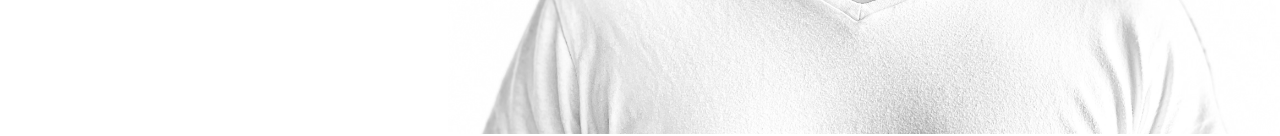
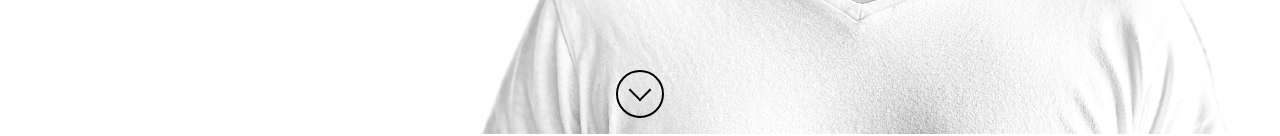
Before and after one commit to Hebrasco/hebrasco.github.io, a React (Create React App) app: page /#/ in a window 1280 px wide. Shown: the part 666-802 px from the top of the page. Built offline with nearby package versions, Linux system fonts and the light colour scheme.

Commit message:
Add scroll down icon to landing

```diff
--- a/src/components/Home/components/Landing/Landing.tsx
+++ b/src/components/Home/components/Landing/Landing.tsx
@@ -4,6 +4,7 @@ import Image from './components/Image/Image'
 import { useWindowSize } from 'utils/hooks'
 
 import './Landing.css'
+import ScrollDownIcon from './components/ScrollDownIcon/ScrollDownIcon'
 
 export default function Landing() {
   const { isXs, isSm } = useWindowSize()
@@ -12,6 +13,8 @@ export default function Landing() {
     <div className="landing-container">
       <Title isXs={isXs} />
       <Image isXs={isXs} isSm={isSm} />
+
+      <ScrollDownIcon />
     </div>
   )
 }
--- /dev/null
+++ b/src/components/Home/components/Landing/components/ScrollDownIcon/ScrollDownIcon.css
@@ -0,0 +1,65 @@
+.scroll-down-icon-container {
+  position: absolute;
+  right: 0;
+  bottom: 1rem;
+  left: 0;
+  display: flex;
+  justify-content: center;
+}
+
+.scroll-down-icon {
+  width: 3rem;
+  height: 3rem;
+  border: 2px solid black;
+  border-radius: 50%;
+  position: relative;
+  animation: down 2s infinite;
+  -webkit-animation: down 2s infinite;
+}
+
+.scroll-down-icon::before {
+  content: '';
+  position: absolute;
+  top: 0.65rem;
+  left: 0.9rem;
+  width: 1rem;
+  height: 1rem;
+  border-left: 2px solid black;
+  border-bottom: 2px solid black;
+  transform: rotate(-45deg);
+}
+
+@keyframes down {
+  0% {
+    transform: translate(0);
+  }
+  20% {
+    transform: translateY(0.75rem);
+  }
+  40% {
+    transform: translate(0);
+  }
+}
+
+@-webkit-keyframes down {
+  0% {
+    transform: translate(0);
+  }
+  20% {
+    transform: translateY(0.75rem);
+  }
+  40% {
+    transform: translate(0);
+  }
+}
+
+@media (prefers-color-scheme: dark) {
+  .scroll-down-icon {
+    border: 2px solid white;
+  }
+
+  .scroll-down-icon::before {
+    border-left: 2px solid white;
+    border-bottom: 2px solid white;
+  }
+}
--- /dev/null
+++ b/src/components/Home/components/Landing/components/ScrollDownIcon/ScrollDownIcon.tsx
@@ -0,0 +1,11 @@
+import React from 'react'
+
+import './ScrollDownIcon.css'
+
+export default function ScrollDownIcon() {
+  return (
+    <div className="scroll-down-icon-container">
+      <div className="scroll-down-icon"></div>
+    </div>
+  )
+}
--- a/src/components/Home/components/Projects/Projects.tsx
+++ b/src/components/Home/components/Projects/Projects.tsx
@@ -1,4 +1,4 @@
-import React, { useState, createRef } from 'react'
+import React from 'react'
 import { ROUTES } from 'constants/Routes'
 import { PROJECTS as myProjects } from 'constants/Projects'
 import ProjectModel from 'models/ProjectModel'
@@ -14,8 +14,6 @@ const NON_HIGHLIGHTED_PROJECTS = myProjects.filter(
 )
 
 export default function Projects(): JSX.Element {
-  const showMoreProjectsRef: React.RefObject<HTMLInputElement> = createRef()
-
   function getProjectApp(project: ProjectModel, index: number): JSX.Element {
     const extraLargeSize = 2
     const largeSize = 2
```
